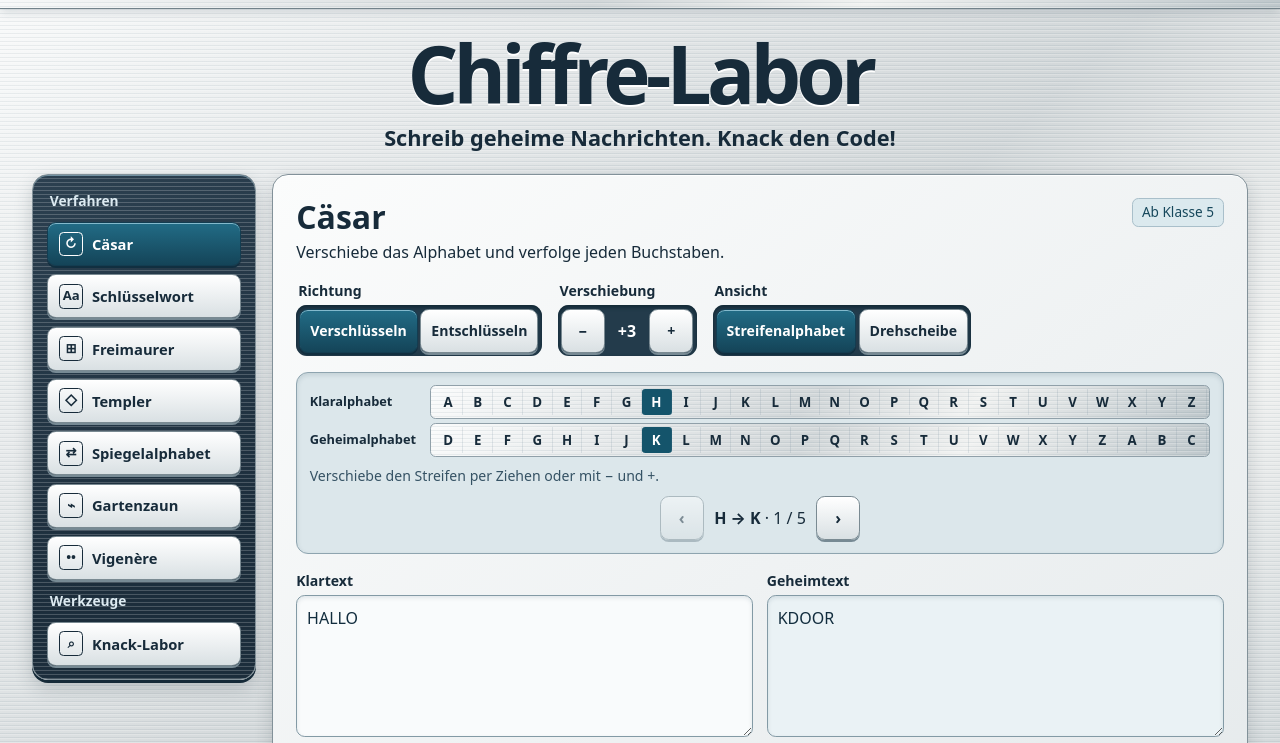
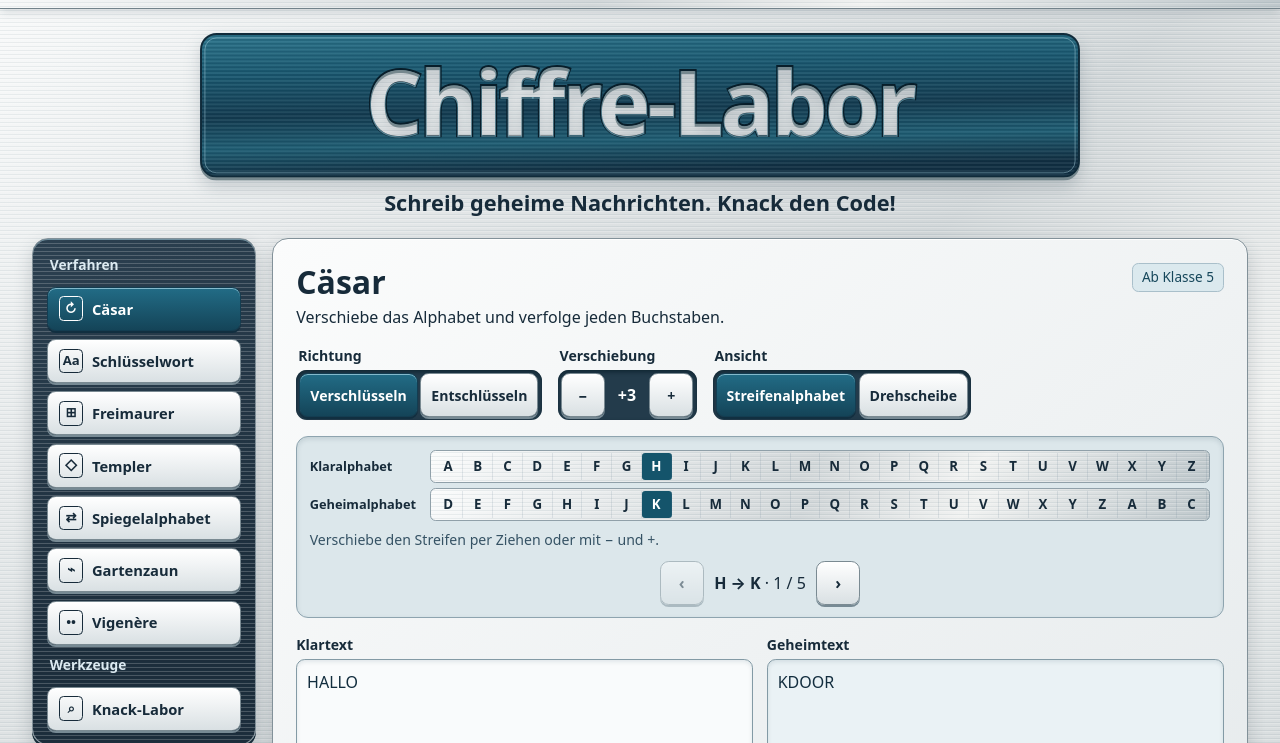
Before and after one commit to pt-dbr/Chiffre-Labor, a plain HTML site: page index.html in a window 1280 px wide. Shown: the part 57-800 px from the top of the page. Drawn offline with Linux system fonts and the light colour scheme.

Commit message:
Add files via upload

```diff
--- a/index.html
+++ b/index.html
@@ -13,7 +13,39 @@
 <body>
 <header class="top"><div class="frame mast"><img src="if-pe.png" alt="IF-PE" width="126" height="42"><span>Informatik · Klasse 5–10</span></div></header>
 <main class="frame">
-  <section class="intro"><h1>Chiffre-Labor</h1><p>Schreib geheime Nachrichten. Knack den Code!</p></section>
+  <section class="intro">
+    <h1 class="title-plate">
+      <span class="title-readable">Chiffre-Labor</span>
+      <svg xmlns:xlink="http://www.w3.org/1999/xlink" viewBox="0 0 900 148" aria-hidden="true" focusable="false">
+        <defs>
+          <linearGradient id="title-metal" x2=".14" y2="1">
+            <stop stop-color="#2b758c"/>
+            <stop offset=".28" stop-color="#195971"/>
+            <stop offset=".58" stop-color="#123b50"/>
+            <stop offset=".8" stop-color="#1e5e74"/>
+            <stop offset="1" stop-color="#102f42"/>
+          </linearGradient>
+          <pattern id="title-grain" width="4" height="4" patternUnits="userSpaceOnUse">
+            <path d="M0 1H4" stroke="#fff" stroke-opacity=".12"/>
+            <path d="M0 3H4" stroke="#061a24" stroke-opacity=".24"/>
+          </pattern>
+          <text id="title-cutout" x="450" y="104" text-anchor="middle">Chiffre-Labor</text>
+          <mask id="title-mask" x="0" y="0" width="900" height="148" maskUnits="userSpaceOnUse">
+            <rect width="900" height="148" fill="white"/>
+            <use href="#title-cutout" xlink:href="#title-cutout" fill="black"/>
+          </mask>
+        </defs>
+        <g mask="url(#title-mask)">
+          <rect x="1" y="1" width="898" height="146" rx="16" fill="url(#title-metal)" stroke="#102b3a" stroke-width="2"/>
+          <rect x="2" y="2" width="896" height="144" rx="15" fill="url(#title-grain)"/>
+          <rect x="5" y="5" width="890" height="138" rx="12" fill="none" stroke="#a8d0dc" stroke-opacity=".48"/>
+          <use href="#title-cutout" xlink:href="#title-cutout" fill="none" stroke="#081e2a" stroke-width="4"/>
+          <use href="#title-cutout" xlink:href="#title-cutout" y="1.8" fill="none" stroke="#70a7bb" stroke-opacity=".72" stroke-width="1.4"/>
+        </g>
+      </svg>
+    </h1>
+    <p>Schreib geheime Nachrichten. Knack den Code!</p>
+  </section>
   <div class="layout">
     <nav class="rack" aria-label="Chiffren und Werkzeuge">
       <h2>Verfahren</h2>
--- a/style.css
+++ b/style.css
@@ -20,7 +20,14 @@ body { margin:0; min-height:100vh; background:var(--grain),var(--steel); }
 .mast img { object-fit:contain; }
 .intro { text-align:center; padding:1.5rem 0 1.2rem; }
 h1,h2,h3,p { margin:0; }
-h1 { letter-spacing:-.06em; line-height:1; font-size:clamp(2.8rem,8vw,5rem); font-weight:900; text-shadow:0 2px #fff; }
+.title-plate { position:relative; width:min(100%,55rem); margin:0 auto; line-height:1; }
+.title-plate svg { display:block; width:100%; height:auto; filter:drop-shadow(0 3px 0 #76888e) drop-shadow(0 7px 8px #132a3a2c); }
+#title-cutout { font-family:system-ui,-apple-system,sans-serif; font-size:91px; font-weight:900; letter-spacing:-3px; }
+.title-readable { position:absolute; width:1px; height:1px; overflow:hidden; clip-path:inset(50%); white-space:nowrap; }
+@media(forced-colors:active) {
+  .title-plate svg { display:none; }
+  .title-readable { position:static; width:auto; height:auto; clip-path:none; white-space:normal; }
+}
 .intro p { margin-top:.55rem; font-size:clamp(1.05rem,3vw,1.36rem); font-weight:650; }
 .layout { display:grid; grid-template-columns:14rem minmax(0,1fr); align-items:start; gap:1rem; }
 .rack, .bench { border-radius:1rem; border:1px solid var(--line); box-shadow:inset 0 1px #fff,0 3px #79878e,0 8px 18px #23374230; }
```
